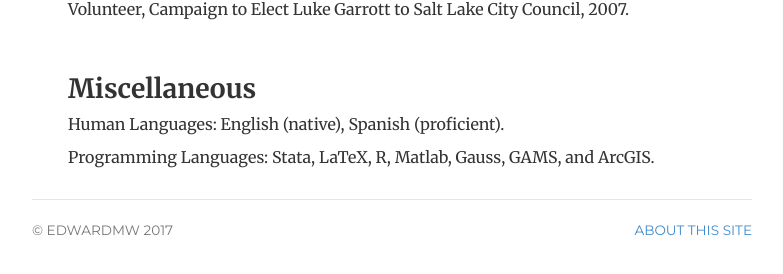
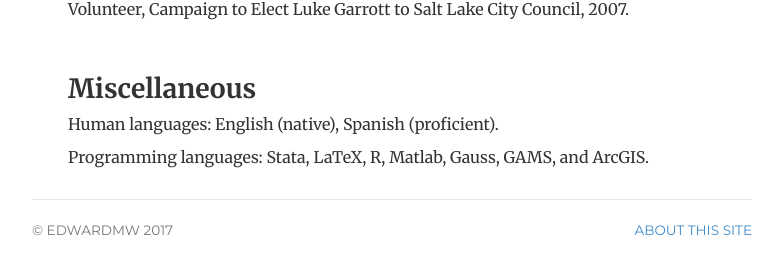
Before and after one commit to edwardmw/edwardmwhitney, a Jekyll site: the page built from cv/index.html, in a window 1280 px wide and 900 px high, scrolled down 2065 px. Shown: the part 608-882 px from the top of the window, without its empty margins (248-1031 px from the left). Built offline with Jekyll 4.4.1, drawn with Linux system fonts in a browser that asks for light colours.

Commit message:
commit3.95

```diff
--- a/cv/index.html
+++ b/cv/index.html
@@ -114,6 +114,6 @@ description: Current CV for Edward Whitney, a PhD. student, Development Economis
 
 				<br>
 				<h2>Miscellaneous</h2>
-				<p>Human Languages: English (native), Spanish (proficient).</p>
-				<p>Programming Languages: Stata, LaTeX, R, Matlab, Gauss, GAMS, and ArcGIS.</p>
+				<p>Human languages: English (native), Spanish (proficient).</p>
+				<p>Programming languages: Stata, LaTeX, R, Matlab, Gauss, GAMS, and ArcGIS.</p>
 </div>
```
